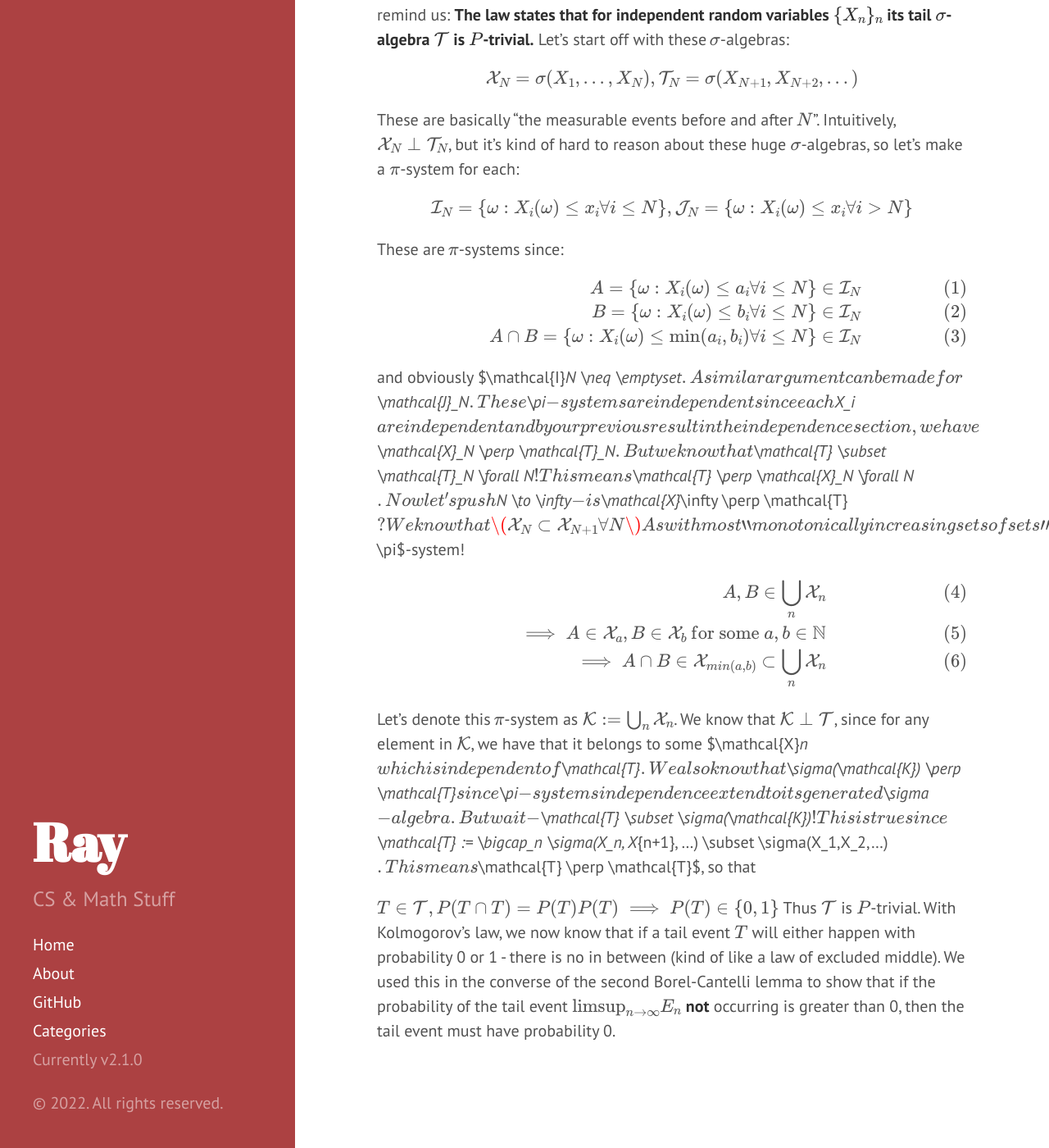
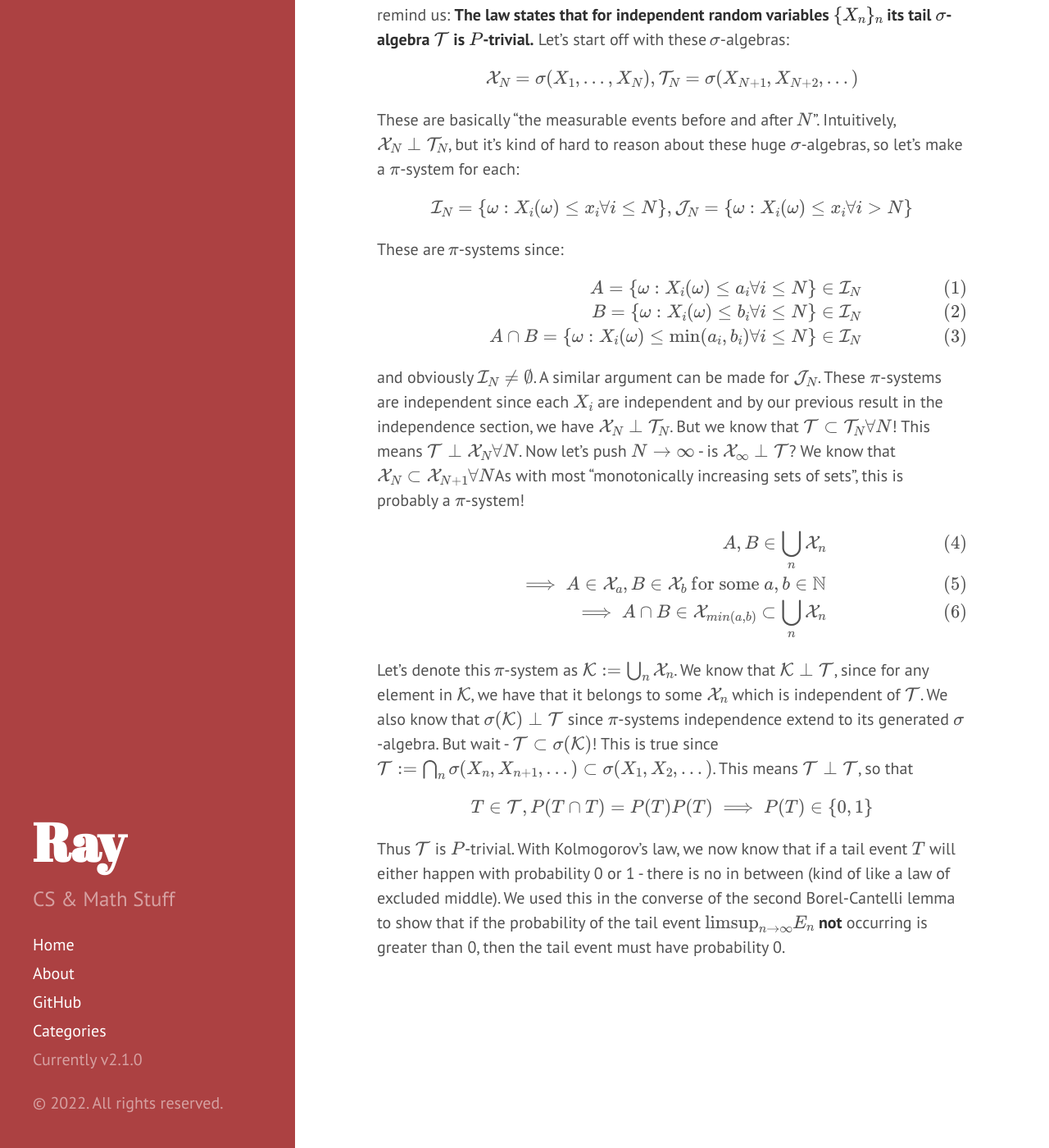
Before and after one commit to OneRaynyDay/oneraynyday.github.io, a Jekyll site: the page built from _posts/2022-09-11-Kolmogorovs-0-1-Law.md, in a window 1280 px wide and 1400 px high, scrolled down 2178 px. Shown: the whole window at 82% size. Built offline with Jekyll 4.4.1, drawn with Linux system fonts in a browser that asks for light colours; formulas are drawn with MathJax 3; comment, search, counter and statistics services are not loaded.

Commit message:
Formatting

```diff
--- a/_posts/2022-09-11-Kolmogorovs-0-1-Law.md
+++ b/_posts/2022-09-11-Kolmogorovs-0-1-Law.md
@@ -82,7 +82,7 @@ A \cap B = \{\omega: X_i(\omega) \leq \text{min}(a_i, b_i) \forall i \leq N\} \i
 \end{align}
 $$
 
-and obviously $\mathcal{I}_N \neq \emptyset$. A similar argument can be made for $\mathcal{J}_N$. These $\pi$-systems are independent since each $X_i$ are independent and by our previous result in the independence section, we have $\mathcal{X}_N \perp \mathcal{T}_N$. But we know that $\mathcal{T} \subset \mathcal{T}_N \forall N$! This means $\mathcal{T} \perp \mathcal{X}_N \forall N$. Now let's push $N \to \infty$ - is $\mathcal{X}_\infty \perp \mathcal{T}$? We know that $$
+and obviously $$\mathcal{I}_N \neq \emptyset$$. A similar argument can be made for $$\mathcal{J}_N$$. These $\pi$-systems are independent since each $X_i$ are independent and by our previous result in the independence section, we have $$\mathcal{X}_N \perp \mathcal{T}_N$$. But we know that $$\mathcal{T} \subset \mathcal{T}_N \forall N$$! This means $$\mathcal{T} \perp \mathcal{X}_N \forall N$$. Now let's push $$N \to \infty$$ - is $$\mathcal{X}_\infty \perp \mathcal{T}$$? We know that $$
 \mathcal{X}_N \subset \mathcal{X}_{N+1} \forall N
 $$As with most "monotonically increasing sets of sets", this is probably a $\pi$-system!
 
@@ -94,11 +94,12 @@ A, B \in \bigcup_n \mathcal{X}_n \\
 \end{align}
 $$
 
-Let's denote this $\pi$-system as $$\mathcal{K} := \bigcup_n \mathcal{X}_n$$. We know that $\mathcal{K} \perp \mathcal{T}$, since for any element in $\mathcal{K}$, we have that it belongs to some $\mathcal{X}_n$ which is independent of $\mathcal{T}$. We also know that $\sigma(\mathcal{K}) \perp \mathcal{T}$ since $\pi$-systems independence extend to its generated $\sigma$-algebra. But wait - $\mathcal{T} \subset \sigma(\mathcal{K})$! This is true since $\mathcal{T} := \bigcap_n \sigma(X_n, X_{n+1}, ...) \subset \sigma(X_1,X_2,...)$. This means $\mathcal{T} \perp \mathcal{T}$, so that
+Let's denote this $\pi$-system as $$\mathcal{K} := \bigcup_n \mathcal{X}_n$$. We know that $$\mathcal{K} \perp \mathcal{T}$$, since for any element in $\mathcal{K}$, we have that it belongs to some $$\mathcal{X}_n$$ which is independent of $\mathcal{T}$. We also know that $$\sigma(\mathcal{K}) \perp \mathcal{T}$$ since $\pi$-systems independence extend to its generated $\sigma$-algebra. But wait - $$\mathcal{T} \subset \sigma(\mathcal{K})$$! This is true since $$\mathcal{T} := \bigcap_n \sigma(X_n, X_{n+1}, ...) \subset \sigma(X_1,X_2,...)$$. This means $$\mathcal{T} \perp \mathcal{T}$$, so that
 
 $$
 T \in \mathcal{T}, P(T \cap T) = P(T)P(T) \implies P(T) \in \{0, 1\}
 $$
+
 Thus $\mathcal{T}$ is $P$-trivial. With Kolmogorov's law, we now know that if a tail event $T$ will either happen with probability 0 or 1 - there is no in between (kind of like a law of excluded middle). We used this in the converse of the second Borel-Cantelli lemma to show that if the probability of the tail event $\text{limsup}_{n \to \infty} E_n$ **not** occurring is greater than 0, then the tail event must have probability 0.
 
 <script src="https://utteranc.es/client.js" repo="OneRaynyDay/oneraynyday.github.io" issue-term="pathname" theme="github-light" crossorigin="anonymous" async> </script>
```
Also changed, not shown: _posts/2022-09-09-Surely-and-Often.md (+1 -1 lines).
